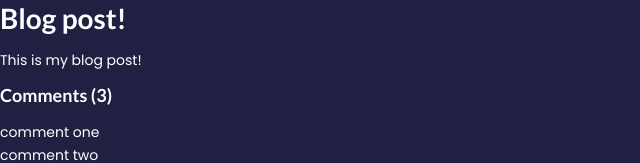
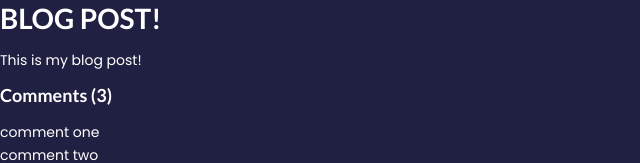
Before and after one commit to oliveroliverio/ud-brad-traversy-react-front-to-back-2022, a React (Create React App) app: page / in a window 1280 px wide. Shown: the top 163 px of the page, without its empty margins (0-640 px from the left). Built offline with nearby package versions, Linux system fonts and the light colour scheme; the HTML template or start-up script is replaced by a standard one.

Commit message:
00-to uppercase

```diff
--- a/src/App.js
+++ b/src/App.js
@@ -12,7 +12,7 @@ function App() {
 
 	return (
 		<>
-			<h1>{title}</h1>
+			<h1>{title.toUpperCase()}</h1>
 			<p>{body}</p>
 			<div className='comments'>
 				<h3>Comments ({comments.length})</h3>
```
